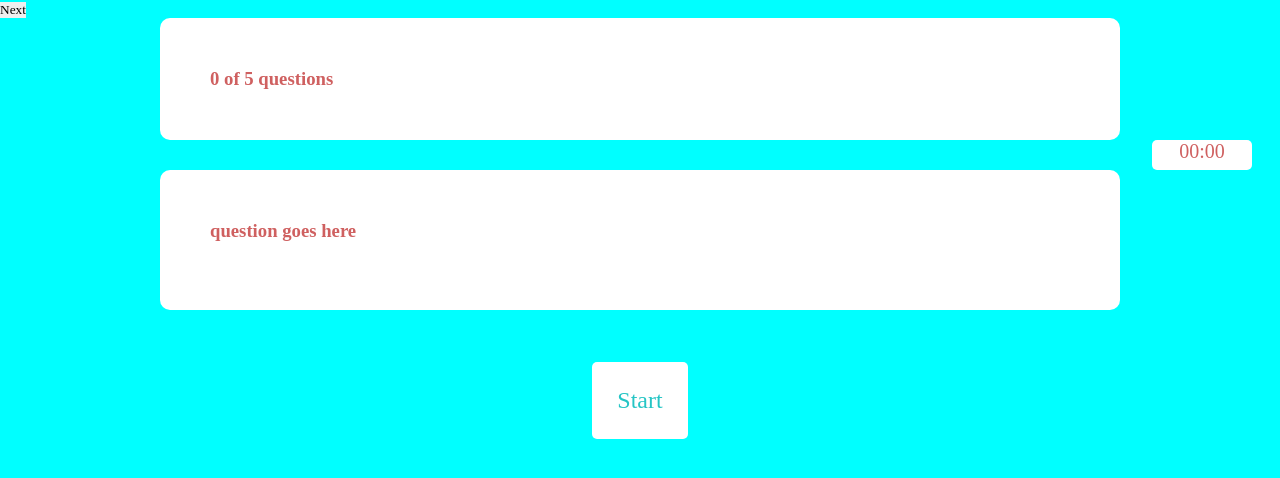
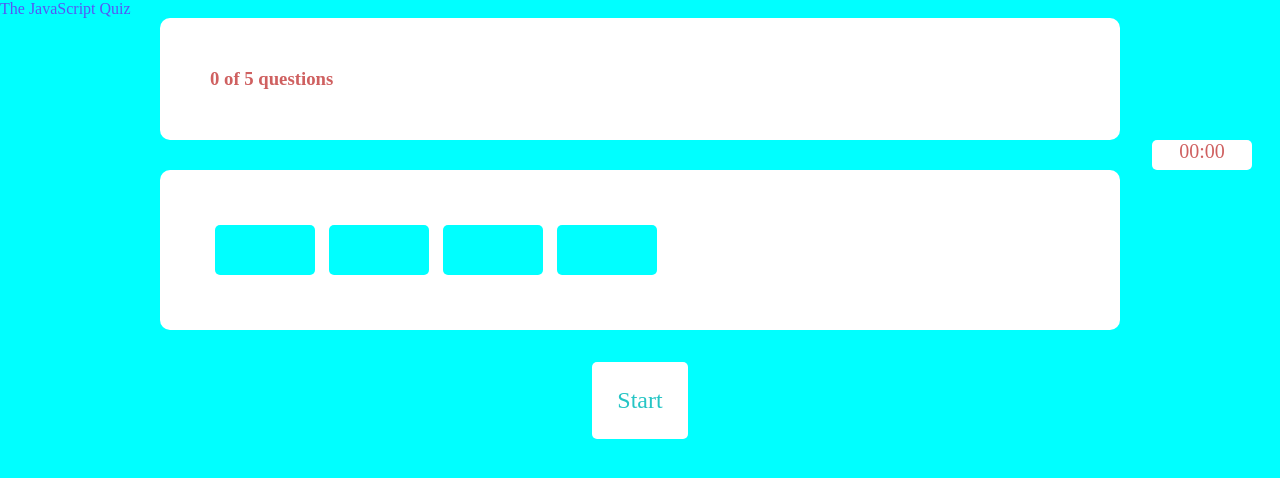
Before and after one commit to FrannyP71/The-JavaScript-Quiz, a plain HTML site: page index.html in a window 1280 px wide. Drawn offline with Linux system fonts and the light colour scheme.

Commit message:
added a title

```diff
--- a/index.html
+++ b/index.html
@@ -9,13 +9,10 @@
 
 </head>
 <body>
+    <div class="title">The JavaScript Quiz</div>
     <div class="start-page">
         <button id="start-button">Start</button>
     </div>
-    <div class="next">
-        <button id="next">Next</button>
-    </div>
-
     <div id="display-container">
         <div class="header"></div>
             <h3 class="number-of-count"><span class="number-of-questions">0</span> of 5 questions</h3>
@@ -27,7 +24,7 @@
         </div>
         <div id="question-container">
             <!--the questions will be diplayed here-->
-            <h3 id="question-spot">question goes here</h3>
+            <h3 id="question-spot"></h3>
             <div>
                 <button class="response"></button>
                 <button class="response"></button>
--- a/script.js
+++ b/script.js
@@ -55,9 +55,6 @@ var questionArr=[
 
 function displayQuestion() {
     var currentQuestion = questionArr[questionIndex]
-   // for(var i=0; i<array.lenght; i++){
-    //     [i].style.background='none'
-    // }s
     questionSpot.textContent = currentQuestion.question
     for(var i=0; i<currentQuestion.responses.length; i++) {
         responseButtons[i].textContent = currentQuestion.responses[i]
--- a/style.css
+++ b/style.css
@@ -15,8 +15,10 @@
         color:rgb(207, 96, 96)
     }
 
-    h2 {
-      color: rgb(86, 86, 244)
+    .title{
+      color: rgb(86, 86, 244);
+      font-size: 50 px;
+      align-items: center;
     }
 
     .start-page, .score-container {
@@ -91,6 +93,19 @@
 
     }
 
+    .response {
+        align-items: left;
+        color: blue;
+        background-color: aqua;
+        display: column;
+        justify-content: left;
+        border-radius: 5px;
+        font-size: 20px;
+        margin: 5px 5px 5px 5px;
+        height: 50px;
+        width: 100px;
+    }
+
     .hide{
         display: none
     }
```
